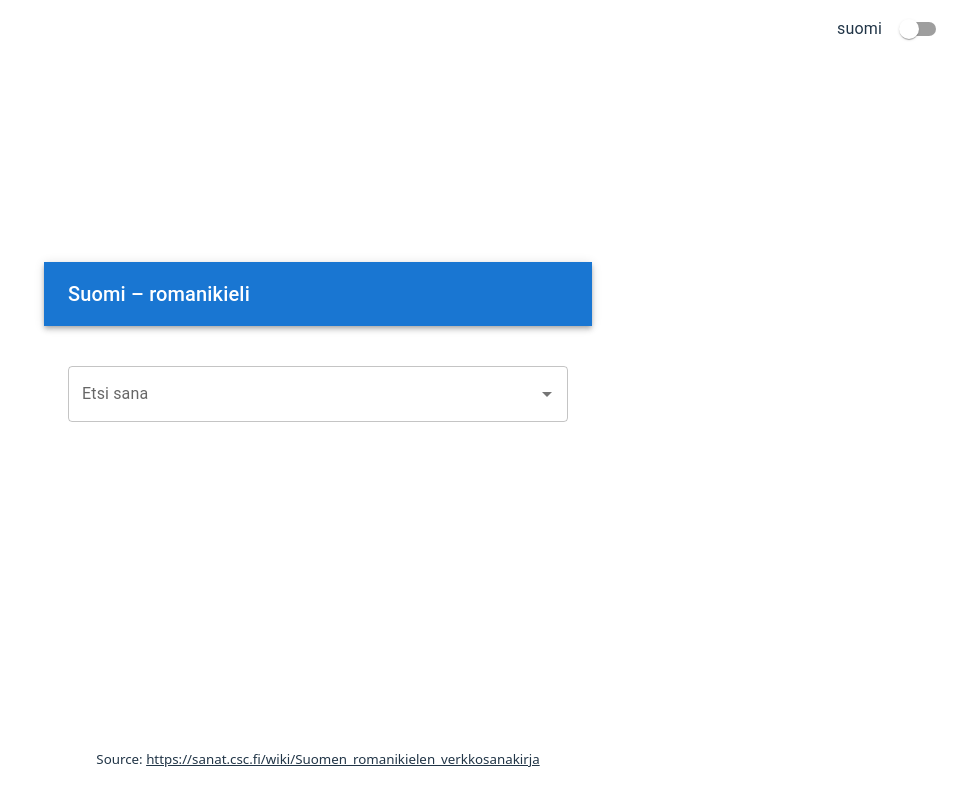
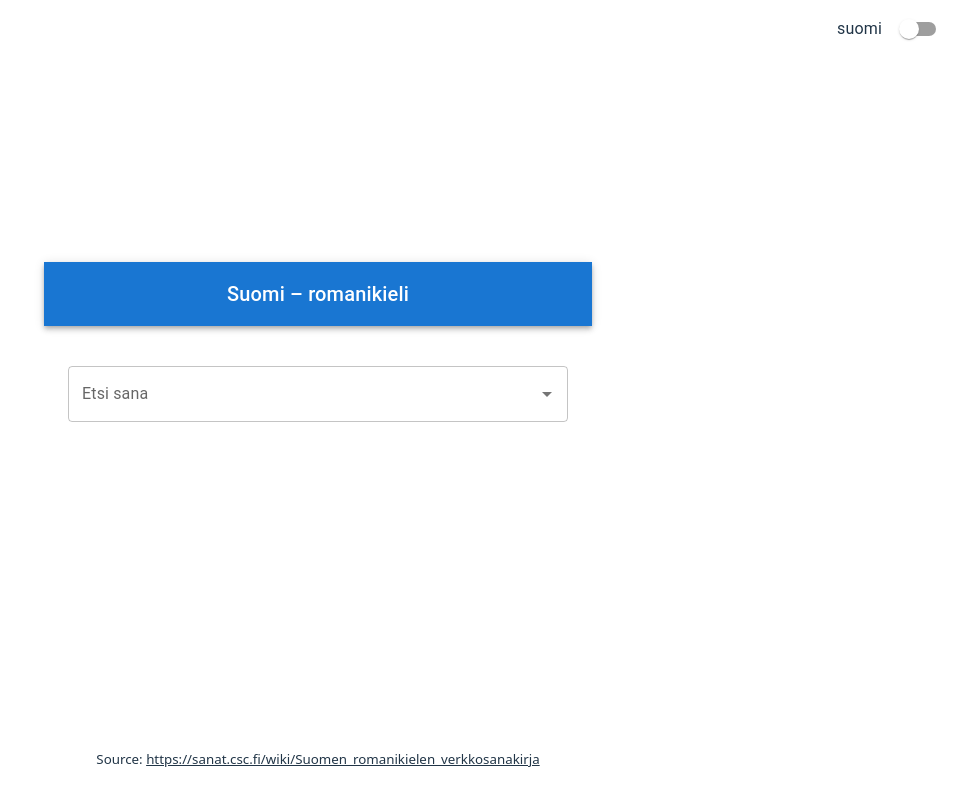
Before and after one commit to malmgrek/fintiko, a React (Vite) app: page / in a window 1280 px wide. Shown: the whole page, without its empty margins (322-1280 px from the left). Built offline with nearby package versions, Linux system fonts and the light colour scheme.

Commit message:
Center text in toolbar

```diff
--- a/src/App.tsx
+++ b/src/App.tsx
@@ -93,8 +93,8 @@ function App() {
   return (
     <>
       <AppBar position="static">
-        <Toolbar>
-          <Typography variant="h6">
+        <Toolbar sx={{ justifyContent: 'center' }}>
+          <Typography variant="h6" align="center">
             {isFinnishSearch ? "Suomi – romanikieli" : "Kaalengo – fintiko"}
           </Typography>
         </Toolbar>
```
